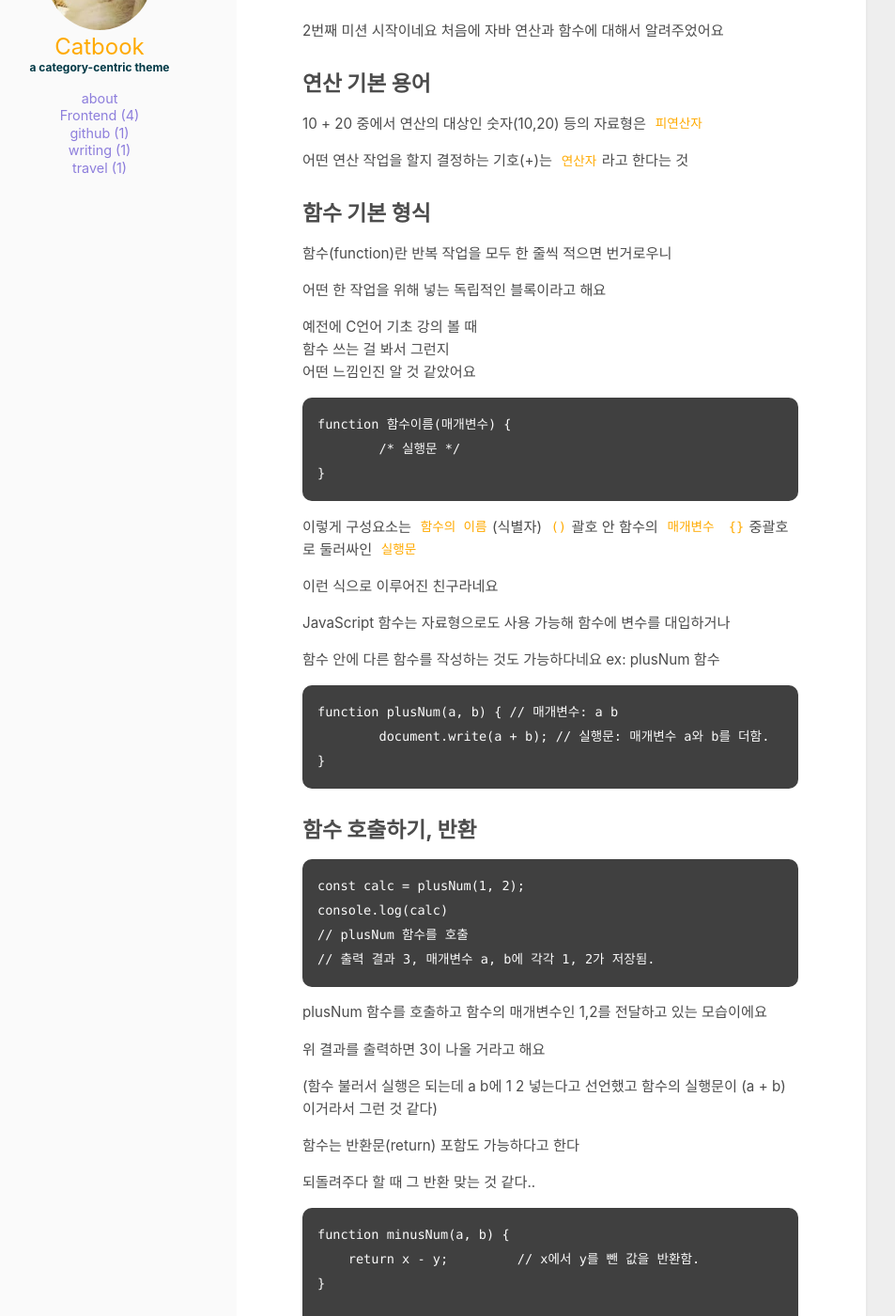
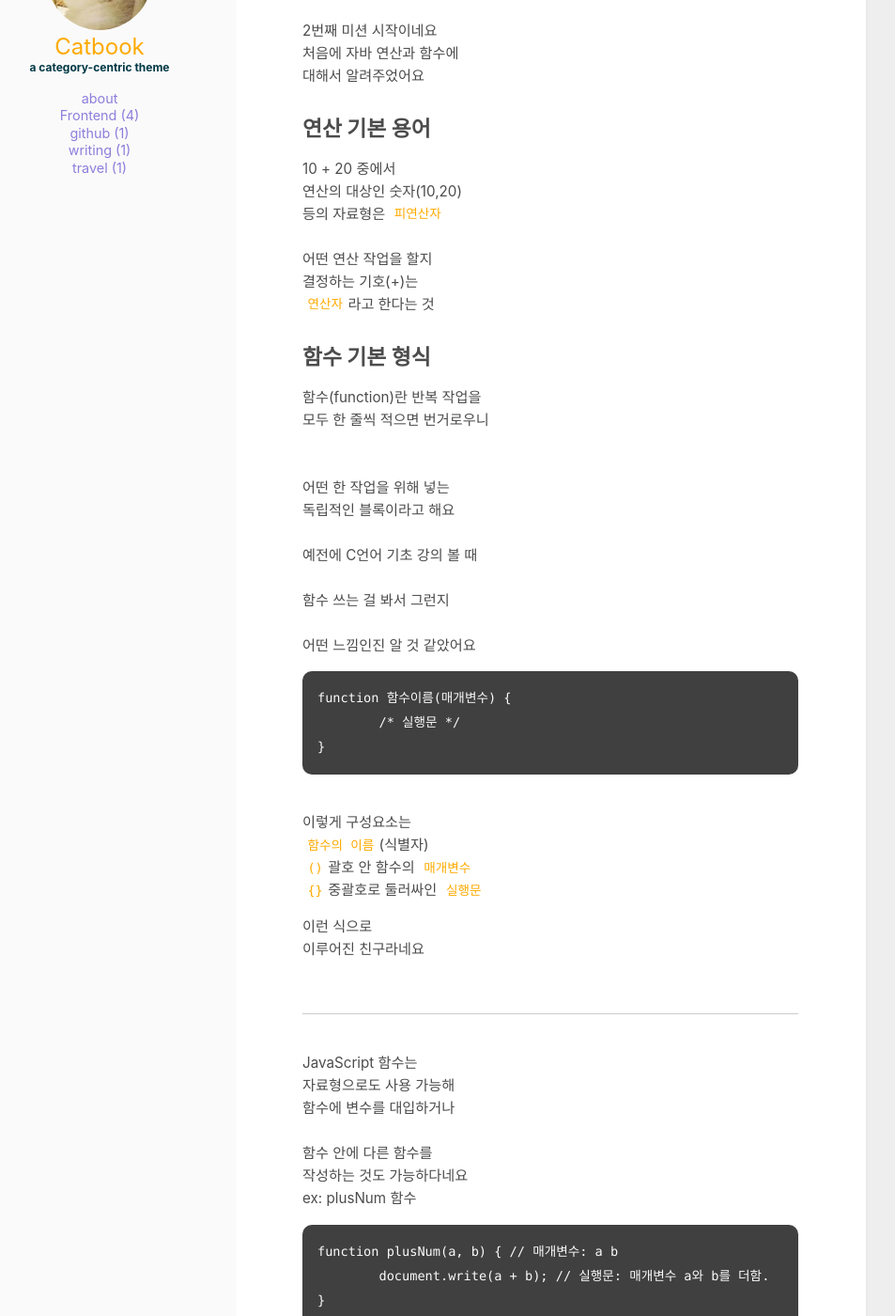
Before and after one commit to SeungYeon04/SeungYeon04.github.io, a Jekyll site: the page built from _posts/2023-01-07-kiosk3.md, in a window 1280 px wide and 1400 px high, scrolled down 260 px. Shown: the whole window at 94% size, without its empty margins (198-1151 px from the left). Built offline with Jekyll 4.4.1, drawn with Linux system fonts in a browser that asks for light colours; some of the changed text lies outside the part shown.

Commit message:
Update 2023-01-07-kiosk3.md

````diff
--- a/_posts/2023-01-07-kiosk3.md
+++ b/_posts/2023-01-07-kiosk3.md
@@ -6,32 +6,32 @@ comments: true
 
 ---
 
-2번째 미션 시작이네요
-처음에 자바 연산과 함수에
-대해서 알려주었어요
+2번째 미션 시작이네요<br/>
+처음에 자바 연산과 함수에<br/>
+대해서 알려주었어요<br/>
 
 ## 연산 기본 용어
 
-10 + 20 중에서
-연산의 대상인 숫자(10,20)
-등의 자료형은 `피연산자`
-
-어떤 연산 작업을 할지
-결정하는 기호(+)는
-`연산자`라고 한다는 것
+10 + 20 중에서<br/>
+연산의 대상인 숫자(10,20)<br/>
+등의 자료형은 `피연산자`<br/>
+<br/>
+어떤 연산 작업을 할지<br/>
+결정하는 기호(+)는<br/>
+`연산자`라고 한다는 것<br/>
 
 
 ## 함수 기본 형식
 
-함수(function)란 반복 작업을
-모두 한 줄씩 적으면 번거로우니
-
-어떤 한 작업을 위해 넣는
-독립적인 블록이라고 해요
-
-예전에 C언어 기초 강의 볼 때
-함수 쓰는 걸 봐서 그런지
-어떤 느낌인진 알 것 같았어요
+함수(function)란 반복 작업을<br/>
+모두 한 줄씩 적으면 번거로우니<br/>
+<br/>
+어떤 한 작업을 위해 넣는<br/>
+독립적인 블록이라고 해요<br/>
+<br/>
+예전에 C언어 기초 강의 볼 때<br/>
+함수 쓰는 걸 봐서 그런지<br/>
+어떤 느낌인진 알 것 같았어요<br/>
 
 
 ```
@@ -39,23 +39,26 @@ function 함수이름(매개변수) {
 	/* 실행문 */
 }
 ```
+<br/>
+이렇게 구성요소는<br/>
+`함수의 이름`(식별자)<br/>
+`()`괄호 안 함수의 `매개변수`<br/>
+`{}`중괄호로 둘러싸인 `실행문`<br/>
 
-이렇게 구성요소는
-`함수의 이름`(식별자)
-`()`괄호 안 함수의 `매개변수`
-`{}`중괄호로 둘러싸인 `실행문`
+이런 식으로<br/>
+이루어진 친구라네요<br/>
+<br/>
 
-이런 식으로
-이루어진 친구라네요
+***
 
-
- JavaScript 함수는
- 자료형으로도 사용 가능해
- 함수에 변수를 대입하거나
-
- 함수 안에 다른 함수를
- 작성하는 것도 가능하다네요
- ex: plusNum 함수
+<br/>
+ JavaScript 함수는<br/>
+ 자료형으로도 사용 가능해<br/>
+ 함수에 변수를 대입하거나<br/>
+ <br/>
+ 함수 안에 다른 함수를<br/>
+ 작성하는 것도 가능하다네요<br/>
+ ex: plusNum 함수<br/>
 
 
 ```
@@ -63,7 +66,11 @@ function plusNum(a, b) { // 매개변수: a b
 	document.write(a + b); // 실행문: 매개변수 a와 b를 더함.
 }
 ```
+<br/>
 
+***
+
+<br/>
 
 ## 함수 호출하기, 반환
 
@@ -74,24 +81,24 @@ console.log(calc)
 // 출력 결과 3, 매개변수 a, b에 각각 1, 2가 저장됨.
 ```
 
-plusNum 함수를 호출하고
-함수의 매개변수인 1,2를
-전달하고 있는 모습이에요
-
-위 결과를 출력하면
-3이 나올 거라고 해요
-
-(함수 불러서 실행은 되는데
-a b에 1 2 넣는다고 선언했고
-함수의 실행문이 (a + b)
-이거라서 그런 것 같다)
-
-
-함수는 반환문(return)
-포함도 가능하다고 한다
-
-되돌려주다 할 때
-그 반환 맞는 것 같다..
+plusNum 함수를 호출하고<br/>
+함수의 매개변수인 1,2를<br/>
+전달하고 있는 모습이에요<br/>
+<br/>
+위 결과를 출력하면<br/>
+3이 나올 거라고 해요<br/>
+<br/>
+(함수 불러서 실행은 되는데<br/>
+a b에 1 2 넣는다고 선언했고<br/>
+함수의 실행문이 (a + b)<br/>
+이거라서 그런 것 같다)<br/>
+<br/>
+<br/>
+함수는 반환문(return)<br/>
+포함도 가능하다고 한다<br/>
+<br/>
+되돌려주다 할 때<br/>
+그 반환 맞는 것 같다..<br/>
 
 ```
 function minusNum(a, b) {
@@ -102,14 +109,16 @@ var ans = minusNum(5, 2); // multiNum() 함수가 호출된 후, 그 반환값
 document.write(ans); // ans 값을 출력함, 출력 결과: 3
 ```
 
-js는 코드를 보면
-어떤 식인진 이해는 가지만
-직접 작성하는 건
-아직은 너무 어렵다.
+## 작성하며 느낀 점
 
-직접 작성해보는 연습도
-필요하겠구나를 느꼈다.
-
-키오스크 후에도 계속
-js 작성 연습을 쭉
-해야겠구나 싶었다!
+js는 코드를 보면<br/>
+어떤 식인진 이해는 가지만<br/>
+직접 작성하는 건<br/>
+아직은 너무 어렵다.<br/>
+<br/>
+직접 작성해보는 연습도<br/>
+필요하겠구나를 느꼈다.<br/>
+<br/>
+키오스크 후에도 계속<br/>
+js 작성 연습을 쭉<br/>
+해야겠구나 싶었다!<br/>
````
